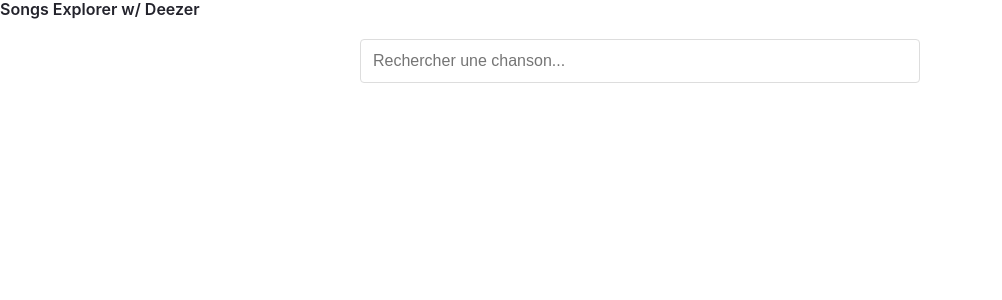
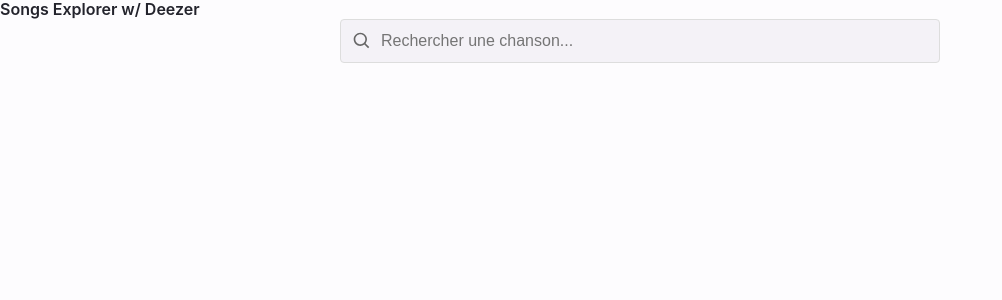
Before and after one commit to antancelin/SongsExplorerDeezer-Frontend, a React (Vite) app: page / in a window 1280 px wide. Shown: the top 300 px of the page, without its empty margins (0-1002 px from the left). Built offline with nearby package versions, Linux system fonts and the light colour scheme.

Commit message:
added icons on SearchBar & added more style in global & on SearchBar

```diff
--- a/package.json
+++ b/package.json
@@ -15,6 +15,7 @@
     "graphql": "^16.10.0",
     "react": "^18.3.1",
     "react-dom": "^18.3.1",
+    "react-icons": "^5.4.0",
     "react-router-dom": "^7.1.1",
     "react-table": "^7.8.0"
   },
--- a/src/components/ResultsTable.tsx
+++ b/src/components/ResultsTable.tsx
@@ -67,13 +67,6 @@ const ResultsTable = ({ tracks }: ResultsTableProps) => {
     }
   };
 
-  // fonction utilitaire pour formater la durée (sec) en minutes:secondes
-  const formatDuration = (seconds: number): string => {
-    const minutes = Math.floor(seconds / 60);
-    const remainingSeconds = seconds % 60;
-    return `${minutes}:${remainingSeconds.toString().padStart(2, "0")}`;
-  };
-
   // fonction de navigtion au 'clic' sur une chanson
   const handleTrackClick = (trackId: number) => {
     navigate(`/track/${trackId}`);
@@ -94,7 +87,7 @@ const ResultsTable = ({ tracks }: ResultsTableProps) => {
             <th onClick={() => handleSort("album")}>
               Album {sortKey === "album" && (sortOrder === "asc" ? "↑" : "↓")}
             </th>
-            <th>Durée</th>
+            {/* <th>Durée</th> */}
           </tr>
         </thead>
         <tbody>
@@ -107,7 +100,6 @@ const ResultsTable = ({ tracks }: ResultsTableProps) => {
               <td>{track.title}</td>
               <td>{track.artist.name}</td>
               <td>{track.album.title}</td>
-              <td>{formatDuration(track.duration)}</td>
             </tr>
           ))}
         </tbody>
--- a/src/components/SearchBar.tsx
+++ b/src/components/SearchBar.tsx
@@ -1,6 +1,9 @@
 // packages import
 import { useState, useCallback, useEffect } from "react";
 import { debounce } from "../utils/debounce";
+
+// icons import
+import { BiSearch, BiX } from "react-icons/bi";
 
 // style import
 import "../styles/components/SearchBar.css";
@@ -36,8 +39,16 @@ const SearchBar = ({ onSearch }: SearchBarProps) => {
     debouncedSearch(newValue);
   };
 
+  // fonction pour vider la barre de recherche
+  const handleClear = () => {
+    setSearchTerm("");
+    onSearch("");
+  };
+
   return (
     <div className="search-bar">
+      <div className="search-input-container">
+        <BiSearch className="search-icon" />
         <input
           type="text"
           value={searchTerm}
@@ -45,6 +56,8 @@ const SearchBar = ({ onSearch }: SearchBarProps) => {
           placeholder="Rechercher une chanson..."
           className="search-input"
         />
+        {searchTerm && <BiX className="clear-icon" onClick={handleClear} />}
+      </div>
     </div>
   );
 };
--- /dev/null
+++ b/src/components/Spinner.tsx
@@ -0,0 +1,15 @@
+// style import
+import "../styles/components/Spinner.css";
+
+// logo import
+import logo from "../assets/img/deezer-logo.png";
+
+const Spinner = () => {
+  return (
+    <div className="spinner-container">
+      <img src={logo} alt="loaging..." className="spinner" />
+    </div>
+  );
+};
+
+export default Spinner;
--- a/src/pages/SearchPage.tsx
+++ b/src/pages/SearchPage.tsx
@@ -8,6 +8,7 @@ import { SEARCH_TRACKS } from "../graphql/queries";
 // components import
 import SearchBar from "../components/SearchBar";
 import ResultsTable from "../components/ResultsTable";
+import Spinner from "../components/Spinner";
 
 // types import
 import { Track } from "../types";
@@ -98,9 +99,8 @@ const SearchPage = () => {
     <div className="app">
       <h1>Songs Explorer w/ Deezer</h1>
       <SearchBar onSearch={handleSearch} />
-      {loading && <div>Chargement...</div>}
+      {loading && <Spinner />}
       {error && <div>Erreur : {error.message}</div>}
-      {/* n'affiche le tableau que si on a une recherche et des résultats */}
       {searchQuery && data?.searchTracks && (
         <ResultsTable tracks={visibleTracks} />
       )}
--- a/src/pages/TrackPage.tsx
+++ b/src/pages/TrackPage.tsx
@@ -2,6 +2,9 @@
 import { useParams, useNavigate } from "react-router-dom";
 import { useQuery } from "@apollo/client";
 import { GET_TRACK_DETAILS } from "../graphql/queries";
+
+// component import
+import Spinner from "../components/Spinner";
 
 // interface pour les props optionnelles
 interface TrackDetailsProps {
@@ -23,7 +26,7 @@ const TrackPage = ({ className = "" }: TrackDetailsProps) => {
 
   // gestion du chargement
   if (loading) {
-    return <div>Chargement...</div>;
+    return <Spinner />;
   }
   if (error) {
     return <div>Erreur : {error.message}</div>;
@@ -37,6 +40,13 @@ const TrackPage = ({ className = "" }: TrackDetailsProps) => {
     navigate(-1); // utilise l'historique de navigation
   };
 
+  // fonction utilitaire pour formater la durée (sec) en minutes:secondes
+  const formatDuration = (seconds: number): string => {
+    const minutes = Math.floor(seconds / 60);
+    const remainingSeconds = seconds % 60;
+    return `${minutes}:${remainingSeconds.toString().padStart(2, "0")}`;
+  };
+
   const track = data.getTrackDetails;
 
   return (
@@ -46,6 +56,7 @@ const TrackPage = ({ className = "" }: TrackDetailsProps) => {
       </button>
       <div className="track-header">
         <h1>{track.title}</h1>
+        <p>{formatDuration(track.duration)}</p>
         <div className="album-info">
           <h3>{track.album.title}</h3>
           <img src={track.album.cover} alt={track.album.title} />
--- a/src/styles/base/global.css
+++ b/src/styles/base/global.css
@@ -1,9 +1,9 @@
 /* Styles globaux de l'application */
 :root {
   /* Variables de couleurs */
-  --primary-color: #ef5466; /* Rouge Deezer */
+  --primary-color: #a237ff; /* Rouge Deezer */
   --secondary-color: #23232c; /* Gris foncé Deezer */
-  --background-color: #ffffff;
+  --background-color: #fdfcfe;
   --text-color: #23232c;
 }
 
--- a/src/styles/components/SearchBar.css
+++ b/src/styles/components/SearchBar.css
@@ -1,27 +1,56 @@
+/* styles/components/SearchBar.css */
 .search-bar {
+  width: 100%;
+  max-width: 600px;
+  margin: 0 auto;
+}
+
+.search-input-container {
+  position: relative;
   display: flex;
-  gap: 10px;
-  max-width: 600px;
-  margin: 20px auto;
-  padding: 0 20px;
+  align-items: center;
+}
+
+.search-icon {
+  position: absolute;
+  left: 12px;
+  font-size: 20px;
+  color: #666;
 }
 
 .search-input {
-  flex: 1;
-  padding: 12px;
+  width: 100%;
+  padding: 12px 12px 12px 40px;
   border: 1px solid #ddd;
   border-radius: 4px;
   font-size: 16px;
+  background-color: #f4f2f7;
+  /* Enlever l'outline par défaut */
+  outline: none;
+  /* Définir une transition pour un effet plus doux */
+  transition: border-color 0.2s, box-shadow 0.2s;
 }
 
-.search-button {
-  padding: 12px 24px;
-  background-color: var(--primary-color);
-  color: white;
-  border-radius: 4px;
-  transition: background-color 0.2s;
+.search-input:hover {
+  background-color: #eae7ed;
 }
 
-.search-button:hover {
-  background-color: #d64456; /* Version plus foncée du rouge Deezer */
+/* Style quand l'input est focus */
+.search-input:focus {
+  border-color: var(--primary-color); /* Couleur Deezer */
+  /* Ajouter une ombre subtile de la même couleur */
+  box-shadow: 0 0 0 1px var(--primary-color);
 }
+
+.clear-icon {
+  position: absolute;
+  right: 12px;
+  font-size: 30px;
+  color: #666;
+  cursor: pointer;
+  transition: color 0.2s;
+}
+
+.clear-icon:hover {
+  color: #a237ff; /* Couleur Deezer au hover */
+}
--- /dev/null
+++ b/src/styles/components/Spinner.css
@@ -0,0 +1,22 @@
+/* src/styles/components/Spinner.css */
+.spinner-container {
+  display: flex;
+  justify-content: center;
+  align-items: center;
+  padding: 20px;
+}
+
+.spinner {
+  width: 50px;
+  height: 50px;
+  animation: spin 1s linear infinite;
+}
+
+@keyframes spin {
+  from {
+    transform: rotate(0deg);
+  }
+  to {
+    transform: rotate(360deg);
+  }
+}
```
Also changed, not shown: src/assets/img/deezer-logo.png (added), 1 other file (tests, documents, lock files or other folders). Lines whose indentation alone changed are shown as unchanged.
